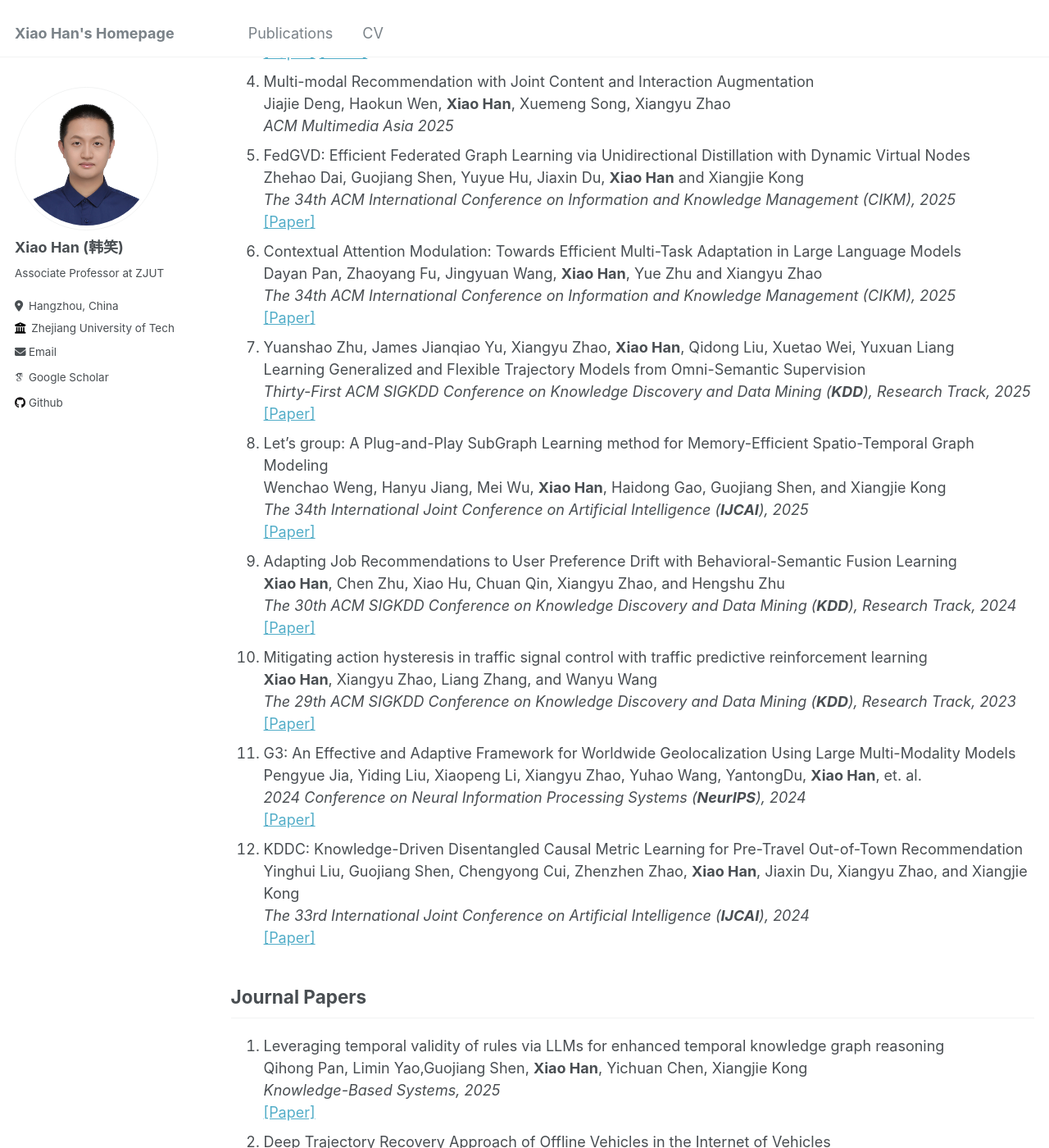
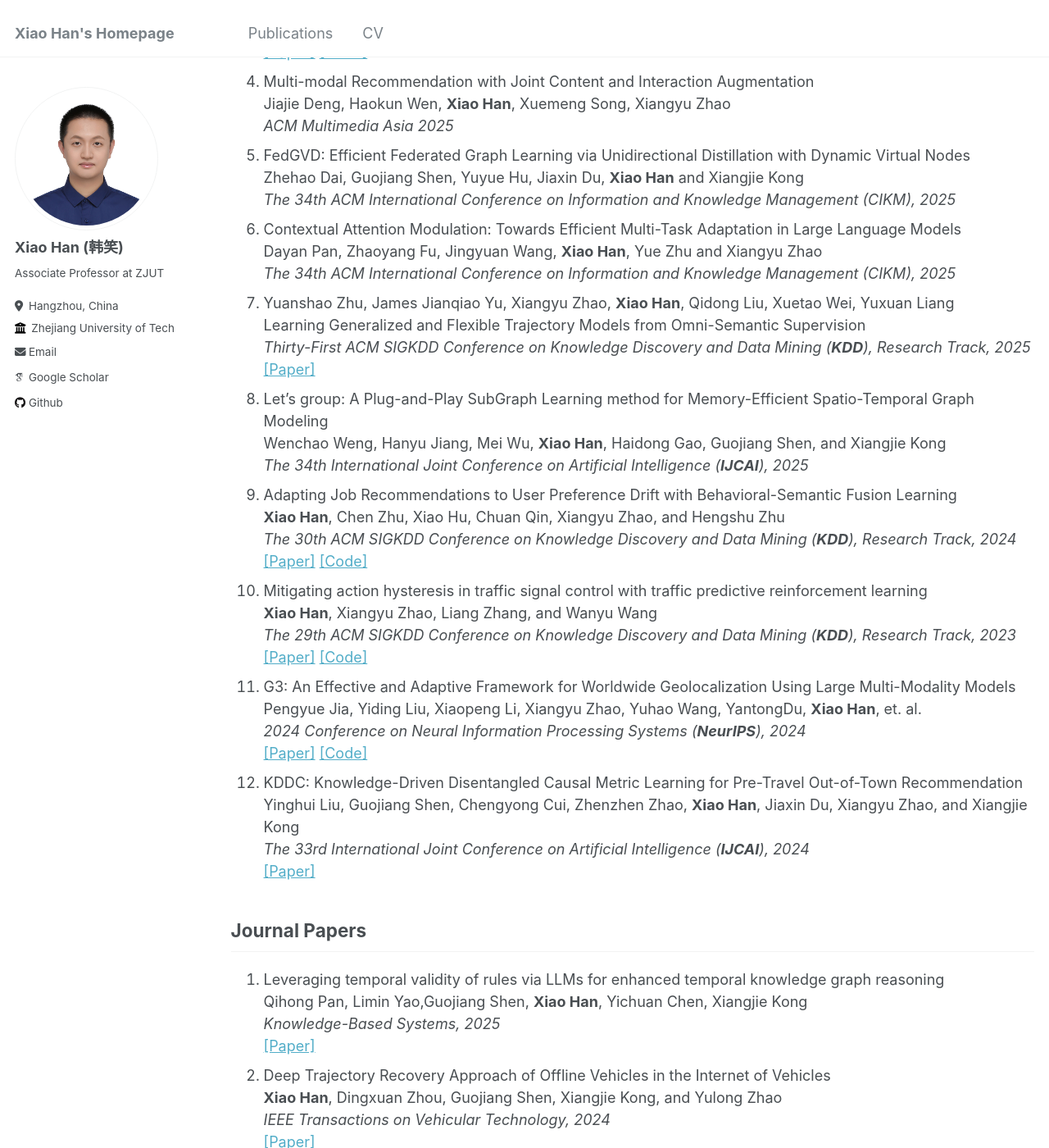
Before and after one commit to hahahenha/hahahenha.github.io, a Jekyll site: the page built from _pages/publications.md, in a window 1280 px wide and 1400 px high, scrolled down 616 px. Shown: the whole window at 82% size. Built offline with Jekyll 4.4.1, drawn with Linux system fonts in a browser that asks for light colours; some web fonts are replaced.

Commit message:
Update publications.md

```diff
--- a/_pages/publications.md
+++ b/_pages/publications.md
@@ -45,43 +45,46 @@ author_profile: true
      FedGVD: Efficient Federated Graph Learning via Unidirectional Distillation with Dynamic Virtual Nodes <br>
      Zhehao Dai, Guojiang Shen, Yuyue Hu, Jiaxin Du, <Strong>Xiao Han</Strong> and Xiangjie Kong <br>
      <em>The 34th ACM International Conference on Information and Knowledge Management (CIKM), 2025 </em> <br>
-     <a target="_blank" rel="noopener" href="https://">[Paper]</a>
+     <!-- <a target="_blank" rel="noopener" href="https://">[Paper]</a> -->
   </li>
   <li>
      Contextual Attention Modulation: Towards Efficient Multi-Task Adaptation in Large Language Models <br>
      Dayan Pan, Zhaoyang Fu, Jingyuan Wang, <Strong>Xiao Han</Strong>, Yue Zhu and Xiangyu Zhao <br>
      <em>The 34th ACM International Conference on Information and Knowledge Management (CIKM), 2025 </em> <br>
-     <a target="_blank" rel="noopener" href="https://">[Paper]</a>
+     <!-- <a target="_blank" rel="noopener" href="https://">[Paper]</a> -->
   </li>
    <li>
       Yuanshao Zhu, James Jianqiao Yu, Xiangyu Zhao, <Strong>Xiao Han</Strong>, Qidong Liu, Xuetao Wei, Yuxuan Liang <br>
       Learning Generalized and Flexible Trajectory Models from Omni-Semantic Supervision <br>
       <em>Thirty-First ACM SIGKDD Conference on Knowledge Discovery and Data Mining (<Strong>KDD</Strong>), Research Track, 2025</em> <br>
-      <a target="_blank" rel="noopener" href="https://dl.acm.org/doi/10.1145/3711896.3737019">[Paper]</a>
+      <a target="_blank" rel="noopener" href="https://dl.acm.org/doi/abs/10.1145/3711896.3737019">[Paper]</a>
   </li>
   <li>
       Let’s group: A Plug-and-Play SubGraph Learning method for Memory-Efficient Spatio-Temporal Graph Modeling <br>
       Wenchao Weng, Hanyu Jiang, Mei Wu, <Strong>Xiao Han</Strong>, Haidong Gao, Guojiang Shen, and Xiangjie Kong <br>
       <em>The 34th International Joint Conference on Artificial Intelligence (<Strong>IJCAI</Strong>), 2025</em> <br>
-      <a target="_blank" rel="noopener" href="">[Paper]</a>
+      <!-- <a target="_blank" rel="noopener" href="">[Paper]</a> -->
   </li>
   <li>
       Adapting Job Recommendations to User Preference Drift with Behavioral-Semantic Fusion Learning <br>
       <Strong>Xiao Han</Strong>, Chen Zhu, Xiao Hu, Chuan Qin, Xiangyu Zhao, and Hengshu Zhu <br>
       <em>The 30th ACM SIGKDD Conference on Knowledge Discovery and Data Mining (<Strong>KDD</Strong>), Research Track, 2024</em> <br>
-      <a target="_blank" rel="noopener" href="https://arxiv.org/pdf/2407.00082">[Paper]</a>
+      <a target="_blank" rel="noopener" href="../Papers/KDD2024_BISTRO.pdf">[Paper]</a>
+      <a target="_blank" rel="noopener" href="https://github.com/Applied-Machine-Learning-Lab/BISTRO">[Code]</a>
   </li>
   <li>
       Mitigating action hysteresis in traffic signal control with traffic predictive reinforcement learning <br>
       <Strong>Xiao Han</Strong>, Xiangyu Zhao, Liang Zhang, and Wanyu Wang <br>
       <em>The 29th ACM SIGKDD Conference on Knowledge Discovery and Data Mining (<Strong>KDD</Strong>), Research Track, 2023</em> <br>
-      <a target="_blank" rel="noopener" href="https://dl.acm.org/doi/abs/10.1145/3580305.3599528">[Paper]</a>
+      <a target="_blank" rel="noopener" href="../Papers/KDD2023_PRLight.pdf">[Paper]</a>
+      <a target="_blank" rel="noopener" href="https://github.com/hahahenha/TPSCF">[Code]</a>
   </li>
   <li>
       G3: An Effective and Adaptive Framework for Worldwide Geolocalization Using Large Multi-Modality Models <br>
       Pengyue Jia, Yiding Liu, Xiaopeng Li, Xiangyu Zhao, Yuhao Wang, YantongDu, <Strong>Xiao Han</Strong>, et. al. <br>
       <em>2024 Conference on Neural Information Processing Systems (<Strong>NeurIPS</Strong>), 2024</em> <br>
       <a target="_blank" rel="noopener" href="https://arxiv.org/abs/2405.14702">[Paper]</a>
+      <a target="_blank" rel="noopener" href="https://github.com/Applied-Machine-Learning-Lab/G3">[Code]</a>
   </li>
   <li>
       KDDC: Knowledge-Driven Disentangled Causal Metric Learning for Pre-Travel Out-of-Town Recommendation <br>
@@ -102,7 +105,7 @@ author_profile: true
         Leveraging temporal validity of rules via LLMs for enhanced temporal knowledge graph reasoning  <br>
         Qihong Pan, Limin Yao,Guojiang Shen, <Strong>Xiao Han</Strong>, Yichuan Chen, Xiangjie Kong  <br>
         <em>Knowledge-Based Systems, 2025</em>  <br>
-        <a target="_blank" rel="noopener" href="https://">[Paper]</a>
+        <a target="_blank" rel="noopener" href="https://www.sciencedirect.com/science/article/abs/pii/S0950705125011396">[Paper]</a>
     </li>
 
    <li>
@@ -116,7 +119,7 @@ author_profile: true
       Congestion Recognition for Hybrid Urban Road System via Digraph Convolutional Network <br>
       <Strong>Xiao Han</Strong>, Guojiang Shen, Xi Yang, and Xiangjie Kong <br>
       <em>Transportation Research Part C: Emerging Technologies</em> <br>
-      <a target="_blank" rel="noopener" href="https://www.researchgate.net/profile/Xiangjie-Kong-2/publication/347696366_Congestion_recognition_for_hybrid_urban_road_systems_via_digraph_convolutional_network/links/617cef433c987366c30419d2/Congestion-recognition-for-hybrid-urban-road-systems-via-digraph-convolutional-network.pdf">[Paper]</a>
+      <a target="_blank" rel="noopener" href="https://www.sciencedirect.com/science/article/abs/pii/S0968090X20307774">[Paper]</a>
     </li>
     <li>
       Traffic data imputation via knowledge graph-enhanced generative adversarial network <br>
```
Also changed, not shown: other parts of _pages/publications.md (+3 -2 lines).
